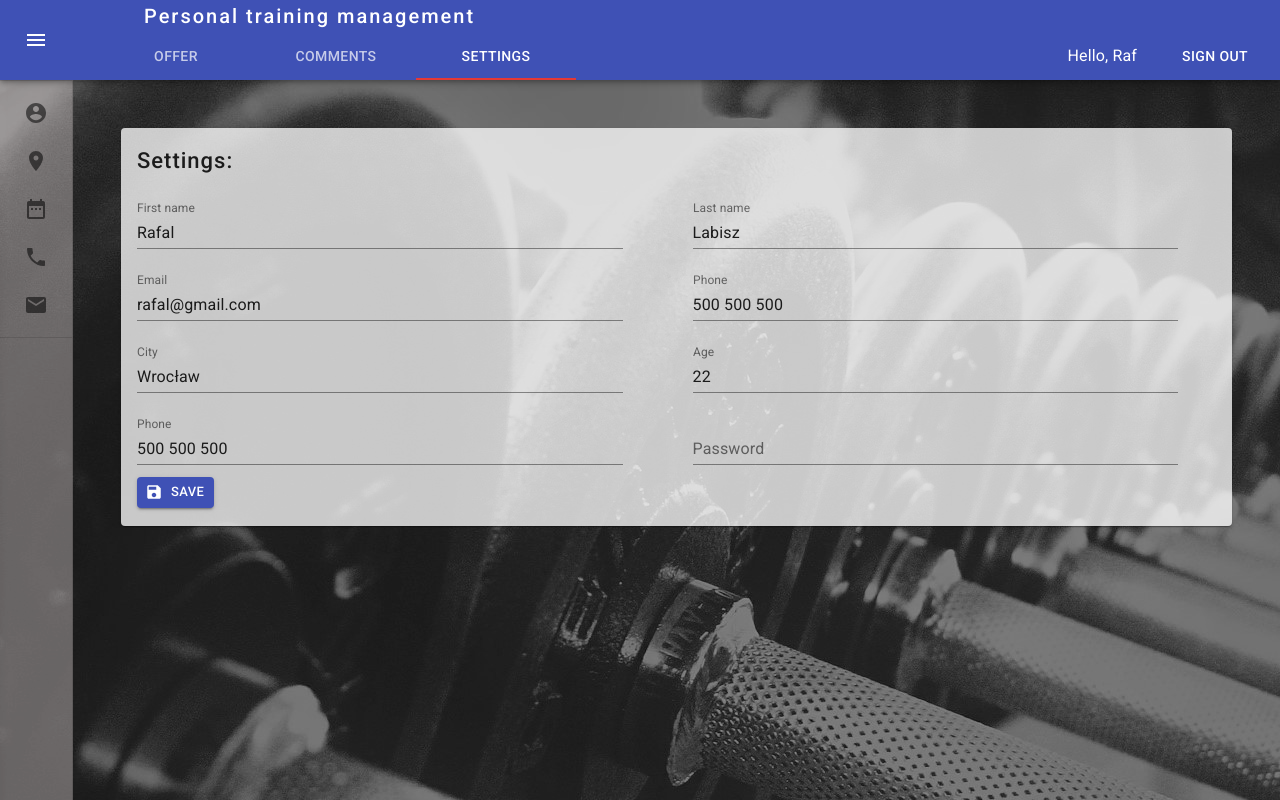
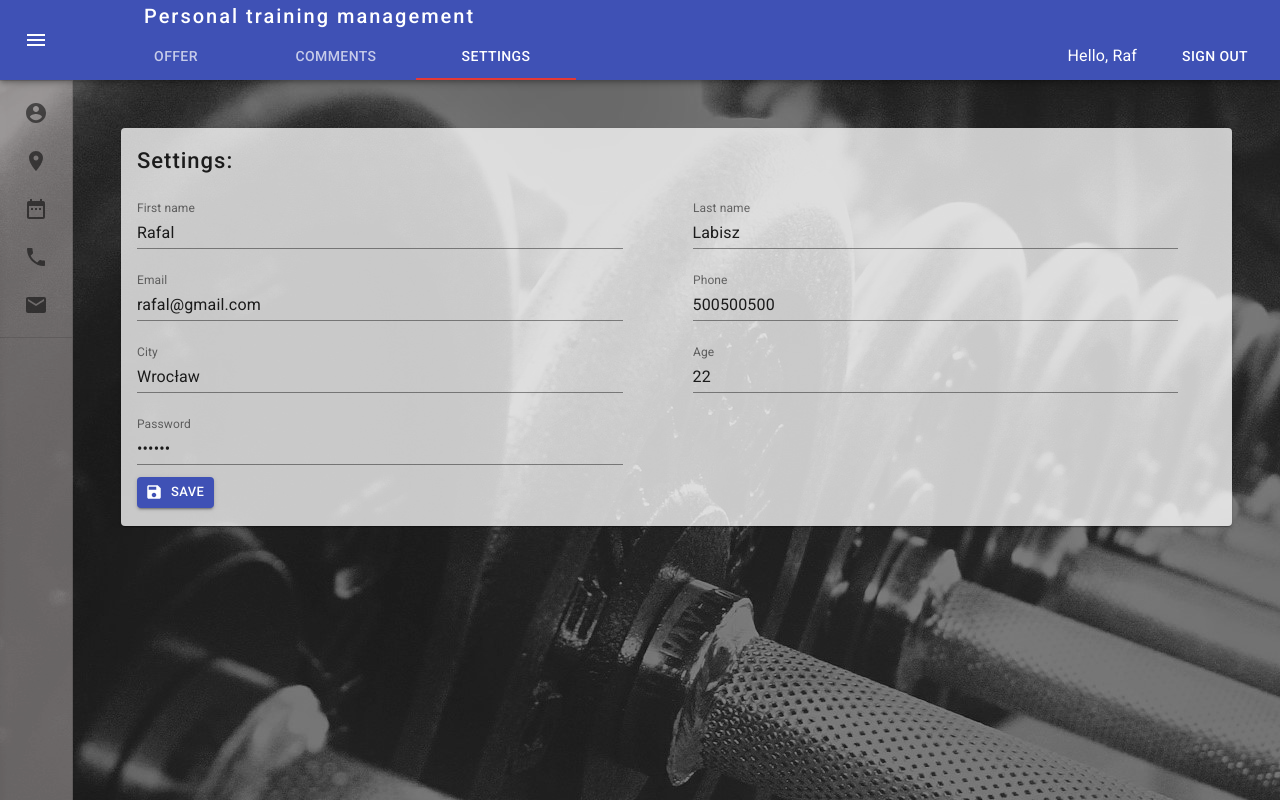
Before and after one commit to rafallabisz/personal-training-management-client, a React (Create React App) app: page / in a window 1280 px wide. Both pictures are taken after a click on the tab "SETTINGS". Built offline with nearby package versions, Linux system fonts and the light colour scheme.

Commit message:
fix form in settingPanel

```diff
--- a/src/modules/panel/SettingsPanel.tsx
+++ b/src/modules/panel/SettingsPanel.tsx
@@ -47,10 +47,10 @@ const SettingsPanel: React.FC<SettingsPanelProps> = props => {
               <TextField
                 id="filled-search"
                 label="Phone"
-                type="search"
+                type="number"
                 className={classes.textField}
                 margin="normal"
-                defaultValue={"500 500 500"}
+                defaultValue={"500500500"}
               />
             </Grid>
             <Grid item xs={12} sm={6}>
@@ -67,20 +67,10 @@ const SettingsPanel: React.FC<SettingsPanelProps> = props => {
               <TextField
                 id="filled-search"
                 label="Age"
-                type="search"
+                type="number"
                 className={classes.textField}
                 margin="normal"
                 defaultValue={"22"}
-              />
-            </Grid>
-            <Grid item xs={12} sm={6}>
-              <TextField
-                id="filled-search"
-                label="Phone"
-                type="search"
-                className={classes.textField}
-                margin="normal"
-                defaultValue={"500 500 500"}
               />
             </Grid>
 
@@ -92,6 +82,7 @@ const SettingsPanel: React.FC<SettingsPanelProps> = props => {
                 className={classes.textField}
                 margin="normal"
                 autoComplete="current-password"
+                defaultValue={"asdasd"}
               />
             </Grid>
           </Grid>
```
